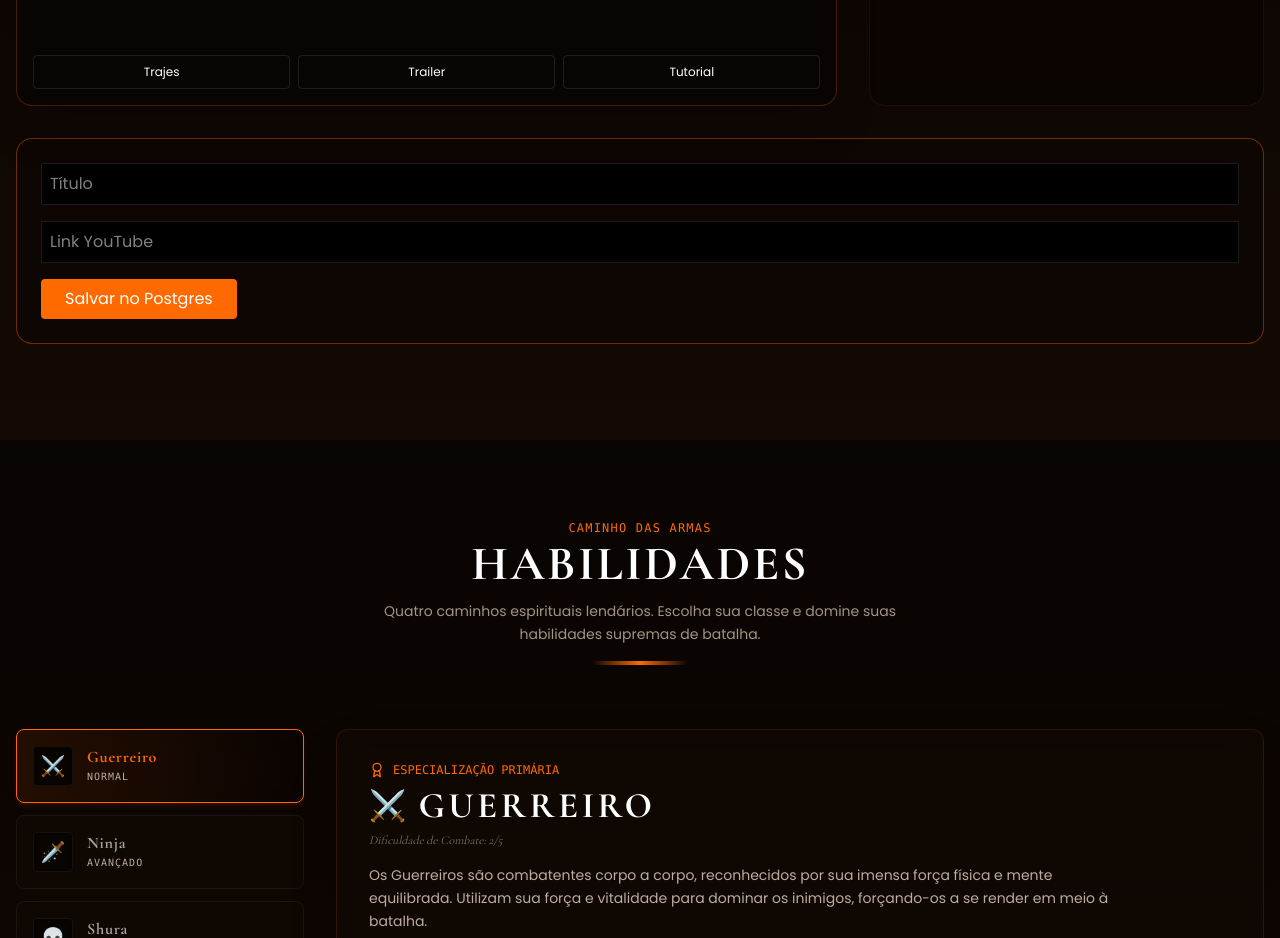
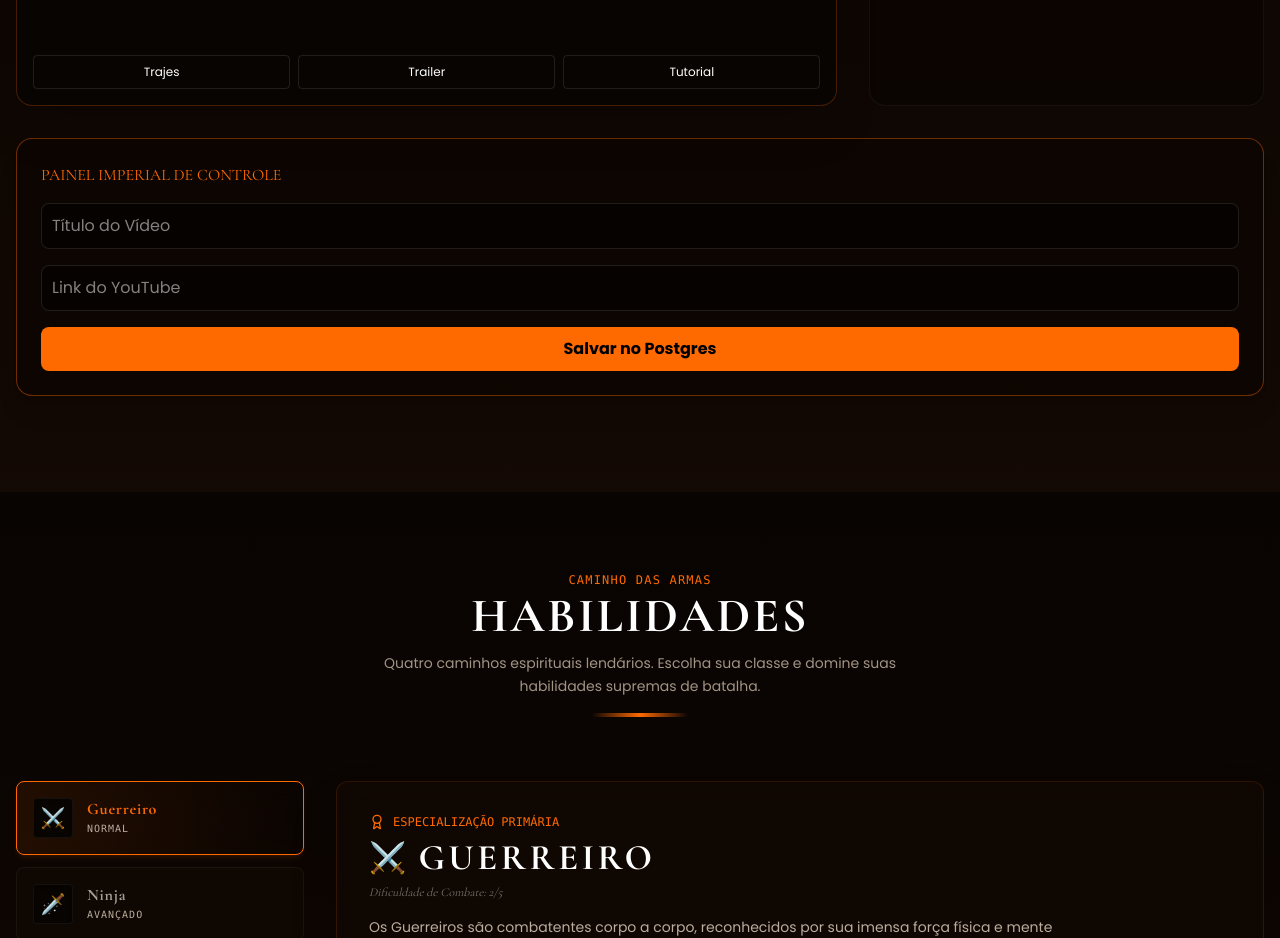
Before and after one commit to WillSilva-tech/Metin-2-Fantasy, a Next.js app: page / in a window 1280 px wide. Shown: the part 1700-2638 px from the top of the page. Built offline with nearby package versions, Linux system fonts and the light colour scheme; no server answers; the database is empty; grey boxes are pictures that could not be loaded.

Commit message:
fix: restaurando inputs e evento de submit do painel admin

```diff
--- a/components/NewsAndTrailer.tsx
+++ b/components/NewsAndTrailer.tsx
@@ -149,12 +149,35 @@ export default function NewsAndTrailer({ onRegisterClick, user }: NewsAndTrailer
       </div>
 
       {isDeveloper && (
-        <div className="mt-8 bg-[#0E0602] border border-[#FF6A00]/40 p-6 rounded-2xl">
+        <div id="admin-playlists-cockpit" className="mt-8 bg-[#0E0602]/95 border border-[#FF6A00]/40 p-6 rounded-2xl shadow-xl">
+          <h3 className="text-primary font-serif uppercase mb-4">Painel Imperial de Controle</h3>
+
           <form onSubmit={handleAddOrSaveVideo} className="space-y-4">
-             <input placeholder="Título" value={formTitle} onChange={(e) => setFormTitle(e.target.value)} className="w-full bg-black p-2 border border-white/10" />
-             <input placeholder="Link YouTube" value={formLink} onChange={(e) => setFormLink(e.target.value)} className="w-full bg-black p-2 border border-white/10" />
-             <button type="submit" className="bg-primary px-6 py-2 rounded">Salvar no Postgres</button>
+            <input
+              type="text"
+              value={formTitle}
+              onChange={(e) => setFormTitle(e.target.value)}
+              className="w-full bg-black/50 border border-white/10 rounded-lg p-2.5 text-white"
+              placeholder="Título do Vídeo"
+            />
+            <input
+              type="text"
+              value={formLink}
+              onChange={(e) => setFormLink(e.target.value)}
+              className="w-full bg-black/50 border border-white/10 rounded-lg p-2.5 text-white"
+              placeholder="Link do YouTube"
+            />
+
+            <button
+              type="submit"
+              className="w-full bg-[#FF6A00] hover:bg-[#FF8C33] text-black font-bold py-2.5 rounded-lg transition-all"
+            >
+              Salvar no Postgres
+            </button>
           </form>
+
+          {playlistFormError && <p className="text-red-500 text-xs mt-3">❌ {playlistFormError}</p>}
+          {playlistFormSuccess && <p className="text-green-400 text-xs mt-3">✨ {playlistFormSuccess}</p>}
         </div>
       )}
     </section>
```
